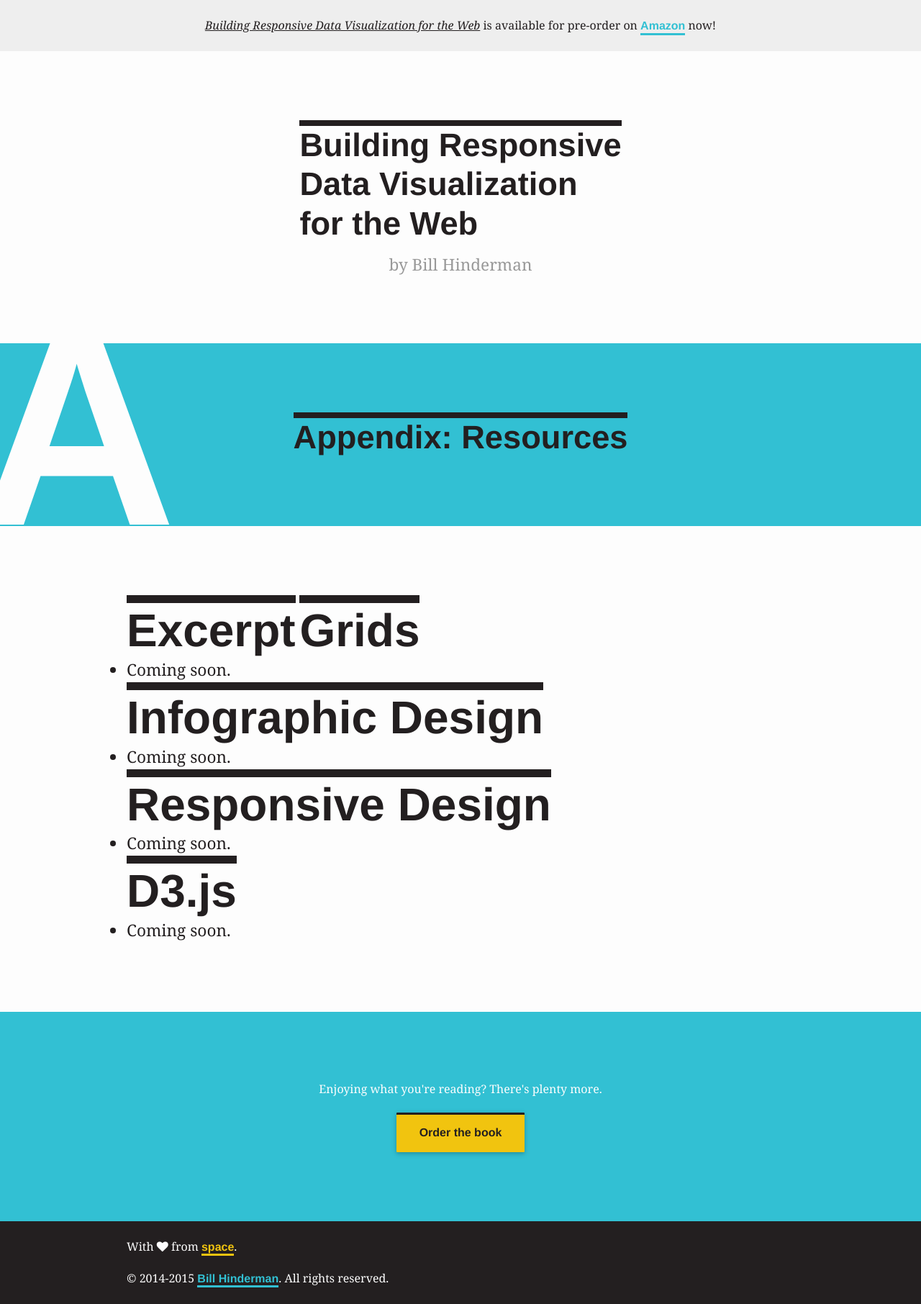
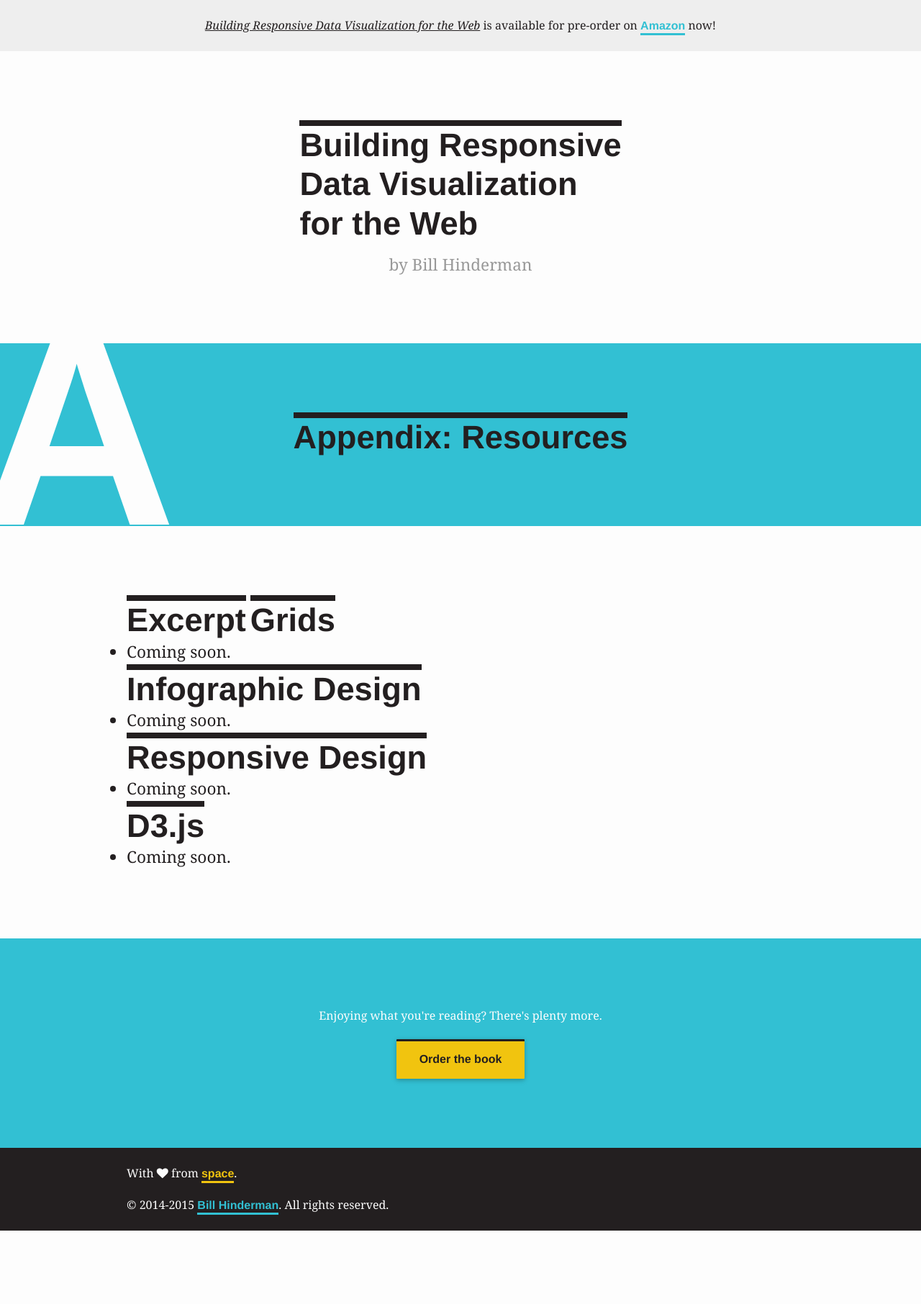
Before and after one commit to billHinderman/rdvweb, a Jekyll site: the page built from _chapters/12-chapter-12.html, in a window 1280 px wide. Shown: the whole page at 72% size. Built offline with Jekyll 4.4.1, drawn with Linux system fonts in a browser that asks for light colours; after the commit the page ends 1710 px from its top, so only the background shows below that.

Commit message:
Chapter styles

```diff
--- a/_sass/_chapter.scss
+++ b/_sass/_chapter.scss
@@ -8,13 +8,13 @@
 .chapter-title {
   border-top: solid .1875em;
   display: inline-block;
-  font-size: 1.414em;
+  font-size: 1.414*$em;
   margin: 0;
   position: relative;
   text-align: center;
   z-index: 1;
   @include media-query($m) {
-    font-size: 2.827em;
+    font-size: 2.827*$em;
   }
 }
 .chapter-num {
```
